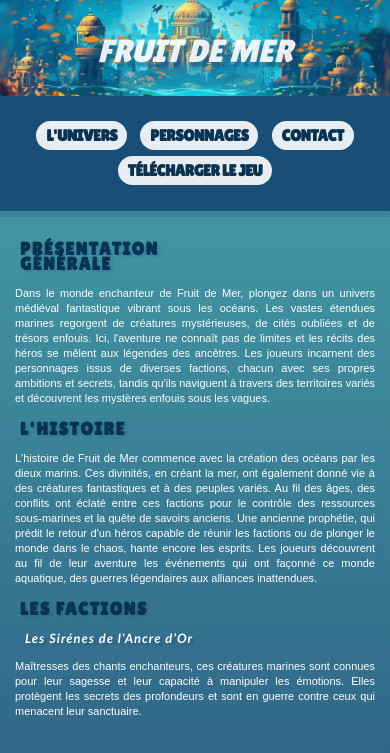
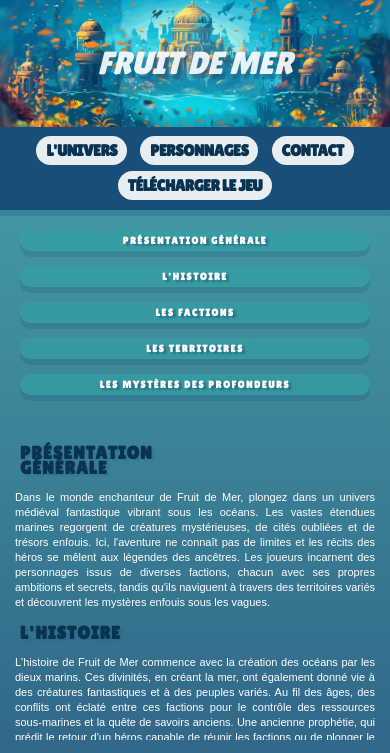
Before and after one commit to paulinesim/fruitdemer, a plain HTML site: page index.html in a window 390 px wide. Shown: the top 753 px of the page. Drawn offline with Linux system fonts and the light colour scheme; a web font is replaced by a local one.

Commit message:
responsive 1.5

```diff
--- a/index.html
+++ b/index.html
@@ -30,11 +30,11 @@
     </nav>
 
     <aside>
-        <p class="lien">Présentation générale</p>
-        <p class="lien">L'Histoire</p>
-        <p class="lien">Les Factions</p>
-        <p class="lien">Les Territoires</p>
-        <p class="lien">Les Mystères des profondeurs</p>
+        <a href="" id="lien">Présentation générale</a>
+        <a href="" id="lien">L'Histoire</a>
+        <a href="" id="lien">Les Factions</a>
+        <a href="" id="lien">Les Territoires</a>
+        <a href="" id="lien">Les Mystères des profondeurs</a>
     </aside>
 
     <main>
--- a/style.css
+++ b/style.css
@@ -86,17 +86,17 @@ aside {
     grid-area: aside;
     padding:10px;
     margin-top:25px;
-    font-family: "Lilita One", sans-serif;
-    font-size: 17px;
-    text-transform:uppercase;
     text-align:left;
     align-content:first baseline;
 }
 
-.lien {
-    font-family: 'Lilita One', arial;
+#lien {
+    display: block;
     color: #fefefe;
-    letter-spacing: 1px;
+    font-family: "Lilita One", sans-serif;
+    text-transform:uppercase;
+    font-size: 14px;
+    letter-spacing: 1.5px;
     text-shadow:3px 2px 2px rgba(24, 78, 119, 0.5);
     background: rgba(52, 160, 164, 0.7);
     box-shadow: 0px 6px rgba(24, 78, 119, 0.2);
@@ -106,7 +106,7 @@ aside {
     text-decoration:none;
 }
 
-.lien:hover {
+#lien:hover {
     background: rgb(9, 51, 83);
     transition: 1s;
 }
@@ -130,7 +130,7 @@ h2 {
     color: rgb(9, 51, 83);
     font-size: 30px;
     font-family: 'Lilita One', arial;
-    letter-spacing:1.5px;
+    letter-spacing:1px;
     text-transform: uppercase;
     font-weight:900;
     text-shadow:3px 2px 2px rgba(24, 78, 119, 0.2);
--- a/style_resp.css
+++ b/style_resp.css
@@ -5,14 +5,15 @@
         }
 
         header{
-            height:12vh;
+            height:15vh;
             width:auto;
             font-size: xx-large;
         }
 
         nav{
-            line-height: 220%;
+            line-height:220%;
             font-size:medium;
+            margin:0px;
             border-radius: 0px;
 
         }
@@ -23,7 +24,16 @@
         }
 
         aside{
-            display:none;
+            padding:5px;
+            margin:0px;
+            align-content: center;
+            align-items:center;
+        }
+
+        #lien{
+            padding: 5px;
+            font-size:x-small;
+            text-align: center;
         }
 
         main {
@@ -35,7 +45,7 @@
 
         h2 {
             font-size:large;
-            margin:15px 0px 15px 5px;
+            margin:15px 0px 15px 5px;;
         }
 
         h3 {
@@ -50,6 +60,7 @@
 
         footer {
             font-size:x-small;
+            font-weight: bold;
         }
 
         .socials {
@@ -58,13 +69,14 @@
 
         #parent {
             display: grid;
-            grid-template-columns: 7fr;
-            grid-template-rows: 1fr 1fr 5fr 1fr;
+            grid-template-columns: 1fr;
+            grid-template-rows: 1fr 1fr 1fr 4fr 1fr;
             grid-template-areas:
-            'header header header header header header header'
-            'nav nav nav nav nav nav nav'
-            'main main main main main main main'
-            'footer footer footer footer footer footer footer';
+            'header'
+            'nav'
+            'aside'
+            'main'
+            'footer';
             height: 100vh;
             text-align: center;
         }
```
Also changed, not shown: contact.html (+7 -7 lines), personnages.html (+3 -3 lines).
